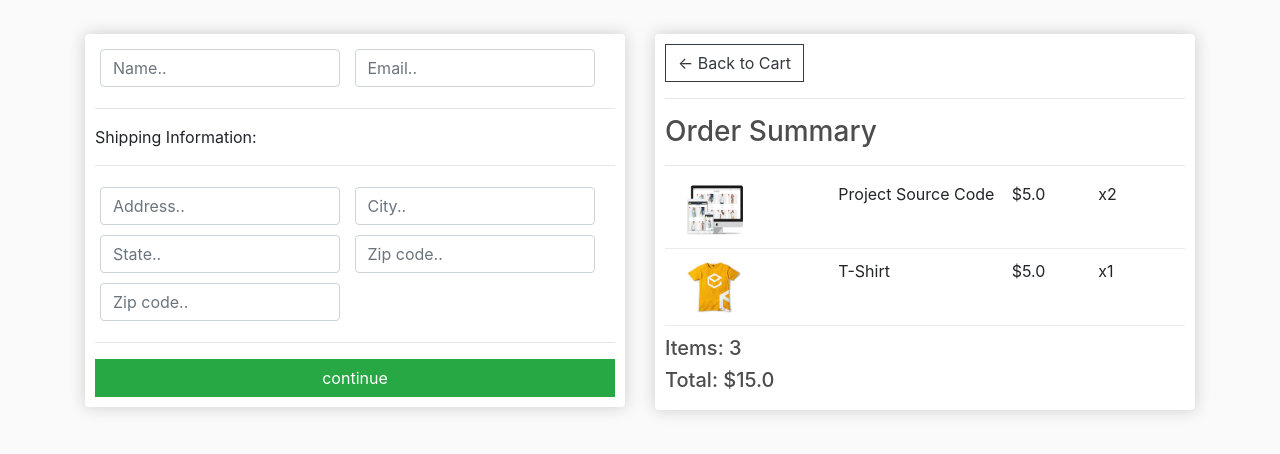
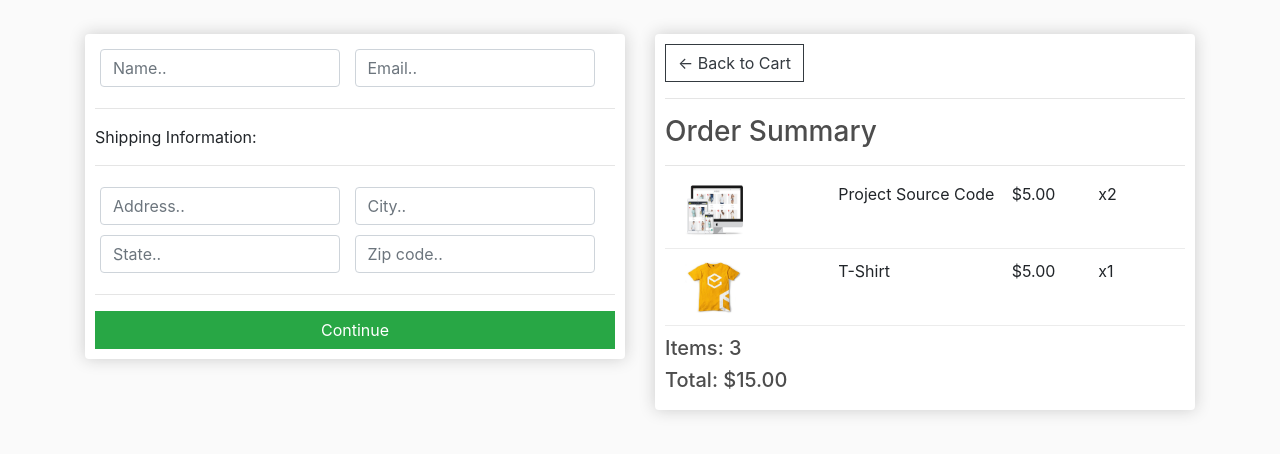
Before and after one commit to YusufErem/Django-Ecom, a Django app: page /checkout/ in a window 1280 px wide. Shown: the part 57-511 px from the top of the page. Run offline with Django 4.2, Linux system fonts and the light colour scheme; a user stored in the database is signed in; data comes from the database, SQL or seed files in the repository; both versions use the stored data as it was after the commit; some libraries are stand-ins or nearby versions.

Commit message:
Data Structures && Cart Functionality

```diff
--- a/store/models.py
+++ b/store/models.py
@@ -38,6 +38,15 @@ class Order(models.Model):
 
     def __str__(self):
         return str(self.id)
+
+    @property
+    def shipping(self):
+        shipping = False
+        orderitems = self.orderitem_set.all()
+        for i in orderitems:
+            if i.product.digital== False:
+                shipping= True
+        return shipping
 
 
     @property
--- a/store/templates/store/cart.html
+++ b/store/templates/store/cart.html
@@ -39,9 +39,9 @@
                 <div style="flex:1">
                     <p class="quantity">{{item.quantity}}</p>
                     <div class="quantity">
-                        <img class="chg-quantity" src="{% static  'img/arrow-up.png' %}">
+                        <img data-product ={{item.product.id}} data-action="add" class="chg-quantity update-cart" src="{% static  'img/arrow-up.png' %}">
 
-                        <img class="chg-quantity" src="{% static  'img/arrow-down.png' %}">
+                        <img data-product ={{item.product.id}} data-action="remove" class="chg-quantity update-cart" src="{% static  'img/arrow-down.png' %}">
                     </div>
                 </div>
                 <div style="flex:1"><p>${{item.get_total}}</p></div>
--- a/store/templates/store/checkout.html
+++ b/store/templates/store/checkout.html
@@ -3,17 +3,18 @@
 {% block content %}
 <div class="row">
     <div class="col-lg-6">
-        <div class="box-element" id= "form-wrapper">
-            <form id ="user-info" action="">
+        <div class="box-element" id="form-wrapper">
+            <form id="form">
+                <div id="user-info">
                     <div class="form-field">
                         <input required class="form-control" type="text" name="name" placeholder="Name..">
                     </div>
                     <div class="form-field">
                         <input required class="form-control" type="email" name="email" placeholder="Email..">
                     </div>
+                </div>
 
-            </form>
-            <form id ="shipping-info" action="">
+                <div id="shipping-info">
                     <hr>
                     <p>Shipping Information:</p>
                     <hr>
@@ -29,19 +30,23 @@
                     <div class="form-field">
                         <input class="form-control" type="text" name="zipcode" placeholder="Zip code..">
                     </div>
-                <div class="form-field">
-                    <input class="form-control" type="text" name="country" placeholder="Zip code..">
+
                 </div>
-            </form>
 
                 <hr>
-            <input id="form-button "class="btn btn-success btn-block"type="submit"value= "continue">
+                <input id="form-button" class="btn btn-success btn-block" type="submit" value="Continue">
+            </form>
         </div>
+
         <br>
-
-        <div class="box-element hidden" id="payment-info"><small>Paypal Options</small></div>
+        <div class="box-element hidden" id="payment-info">
+            <small>Paypal Options</small>
+            <!--<button id="make-payment">Make payment</button>-->
+            <div id="paypal-button-container"></div>
+        </div>
 
     </div>
+
     <div class="col-lg-6">
         <div class="box-element">
             <a  class="btn btn-outline-dark" href="{% url 'cart' %}">&#x2190; Back to Cart</a>
@@ -52,14 +57,32 @@
             <div class="cart-row">
                 <div style="flex:2"><img class="row-image" src="{{item.product.imageURL}}"></div>
                 <div style="flex:2"><p>{{item.product.name}}</p></div>
-                <div style="flex:1"><p>${{item.product.price}}</p></div>
+                <div style="flex:1"><p>${{item.product.price|floatformat:2}}</p></div>
                 <div style="flex:1"><p>x{{item.quantity}}</p></div>
             </div>
             {% endfor %}
-            <h5>Items: {{order.get_cart_items}}</h5>
-            <h5>Total: ${{order.get_cart_total}}</h5>
+            <h5>Items:   {{order.get_cart_items}}</h5>
+            <h5>Total:   ${{order.get_cart_total|floatformat:2}}</h5>
+        </div>
     </div>
 </div>
 
 </div>
+<script >
+    var shipping ='{{order.shipping}}'
+
+    if (shipping == "False"){
+        document.getElementById('shipping-info').innerHTML = ''
+    }
+
+    var form = document.getElementById('form')
+
+    form.addEventListener('submit',function(e){
+        e.preventDefault()
+        console.log('Form submited....')
+        document.getElementById('form-button').classList.add("hidden");
+	    document.getElementById('payment-info').classList.remove("hidden");
+
+    })
+</script>
 {% endblock content %}
--- a/store/views.py
+++ b/store/views.py
@@ -14,7 +14,7 @@ def store(request):
         cartItems = order.get_cart_items
     else:
         items = []
-        order = {'get_cart_total':0,'get_cart_itmes':0}
+        order = {'get_cart_total':0,'get_cart_itmes':0,'shipping':False }
         cartItems = order['get_cart_items']
 
     products = Product.objects.all()
@@ -30,7 +30,7 @@ def cart(request):
         cartItems = order.get_cart_items
     else:
         items = []
-        order = {'get_cart_total':0,'get_cart_itmes':0}
+        order = {'get_cart_total':0,'get_cart_itmes':0,'shipping':False}
         cartItems = order['get_cart_items']
     products = Product.objects.all()
     return render(request,'store/cart.html',{'items':items, 'order': order,'products':products, 'cartItems':cartItems})
@@ -45,7 +45,7 @@ def checkout(request):
 
     else:
         items = []
-        order = {'get_cart_total':0,'get_cart_itmes':0}
+        order = {'get_cart_total':0,'get_cart_itmes':0.,'shipping':False}
         cartItems = order['get_cart_items']
     products = Product.objects.all()
 
```
Also changed, not shown: db.sqlite3. Lines whose indentation alone changed are shown as unchanged.
